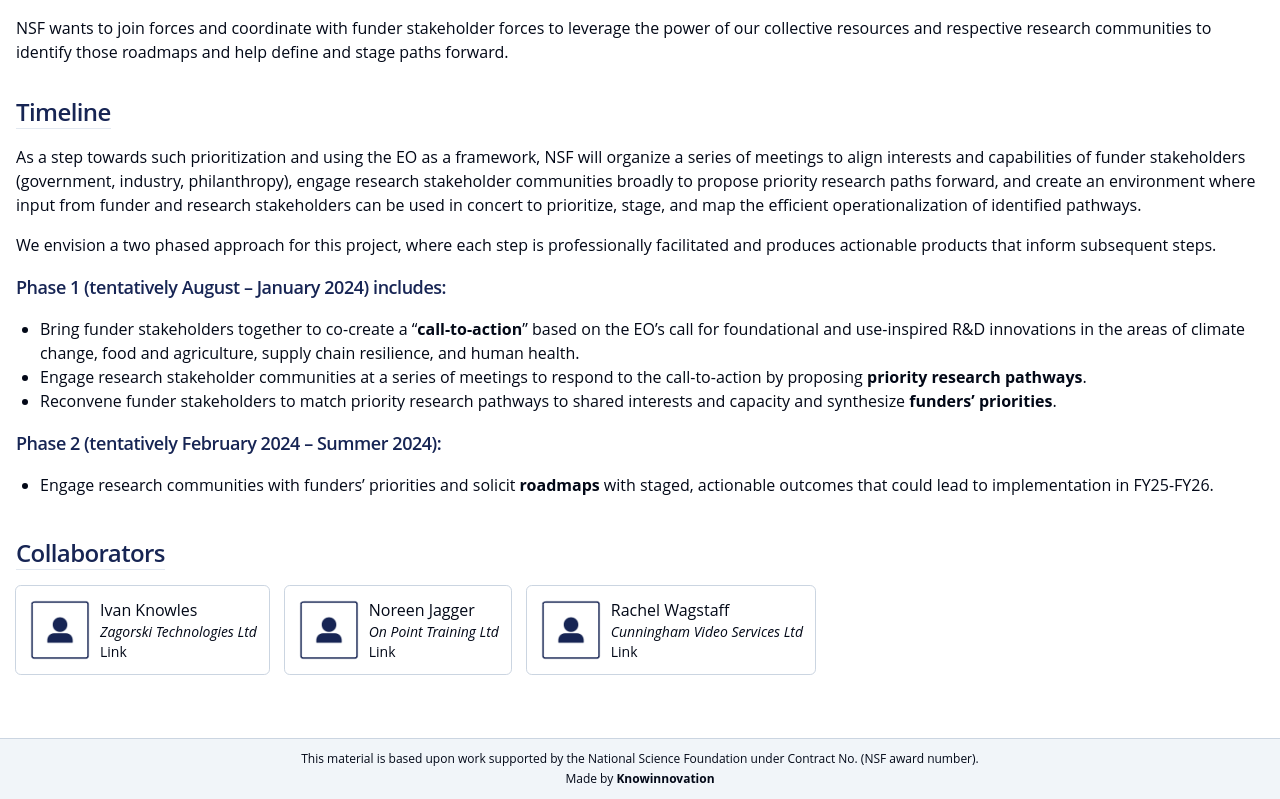
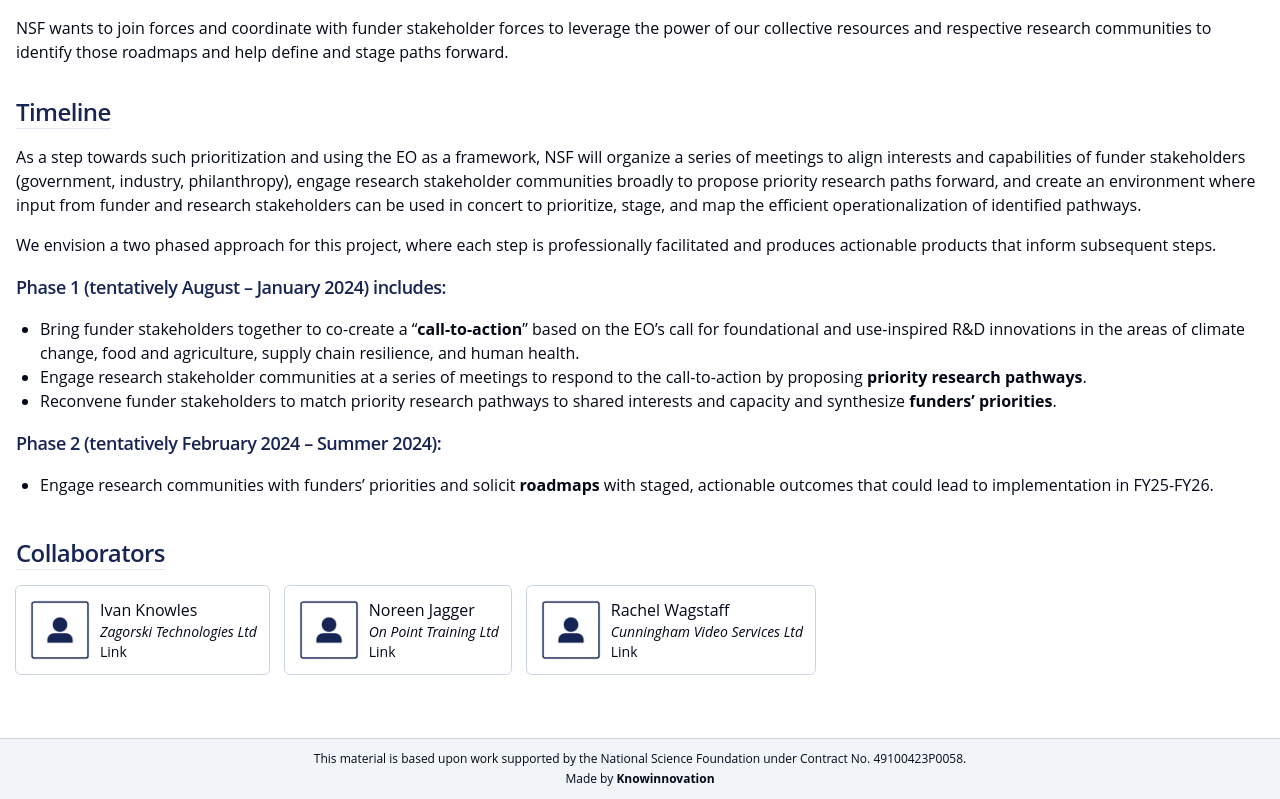
Before and after one commit to ZachStapletonJones/casa-bio, a Next.js app: page / in a window 1280 px wide. Shown: the part 1406-2205 px from the top of the page. Built offline with nearby package versions, Linux system fonts and the light colour scheme.

Commit message:
added correct awardee number

```diff
--- a/components/Footer.tsx
+++ b/components/Footer.tsx
@@ -13,7 +13,7 @@ function Footer() {
     <div className='w-full flex justify-center bg-slate-100 m-0 py-3 border-t border-slate-300'>
         <div className='max-w-7xl w-full flex justify-center items-center'>
         <div className='flex flex-col items-center text-center gap-1 text-xs'>
-          <div>This material is based upon work supported by the National Science Foundation under Contract No. (NSF award number).</div>
+          <div>This material is based upon work supported by the National Science Foundation under Contract No. 49100423P0058.</div>
           <a href='https://knowinnovation.com/' target='_blank'>Made by <strong>Knowinnovation</strong></a>
         </div>
 
```
